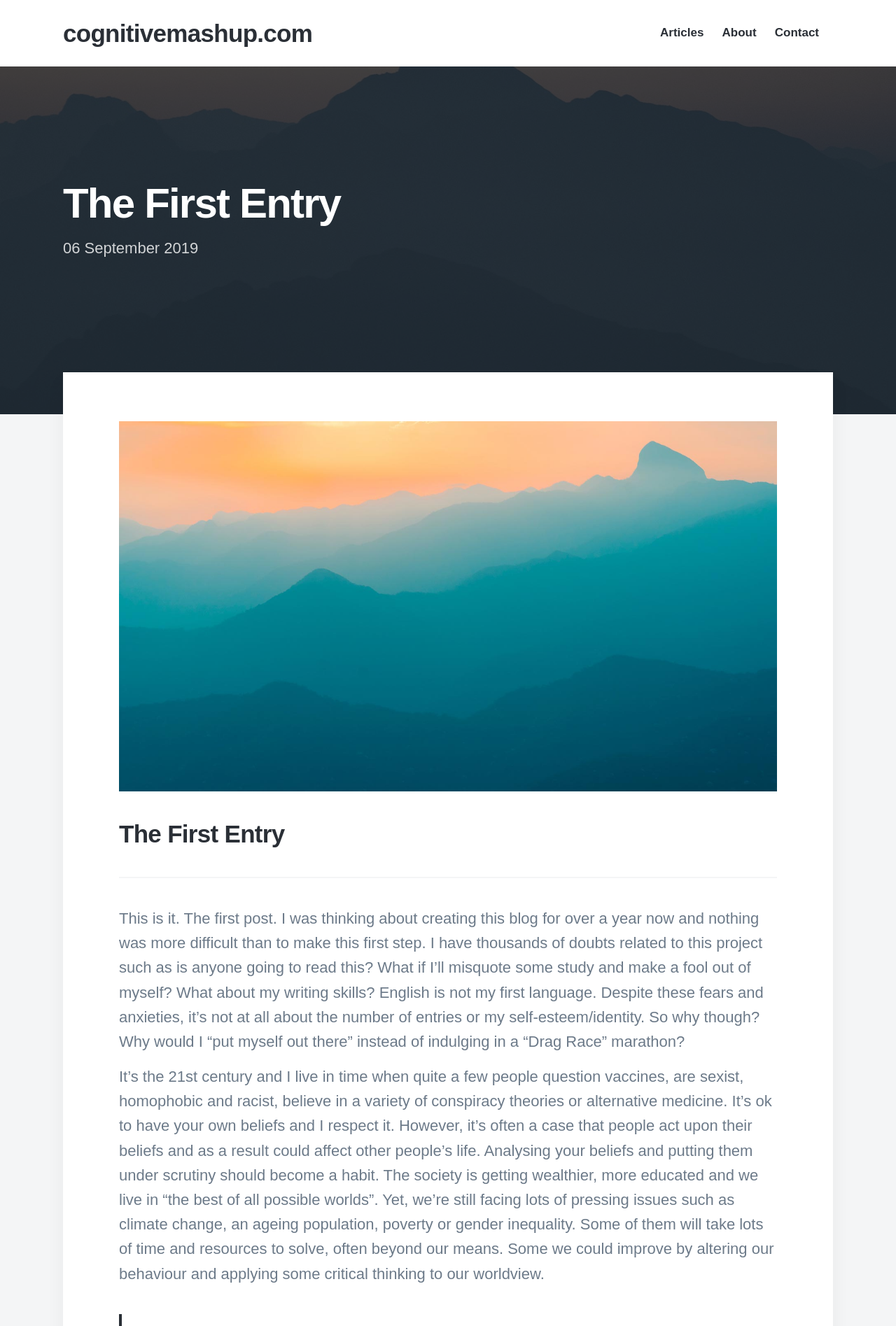
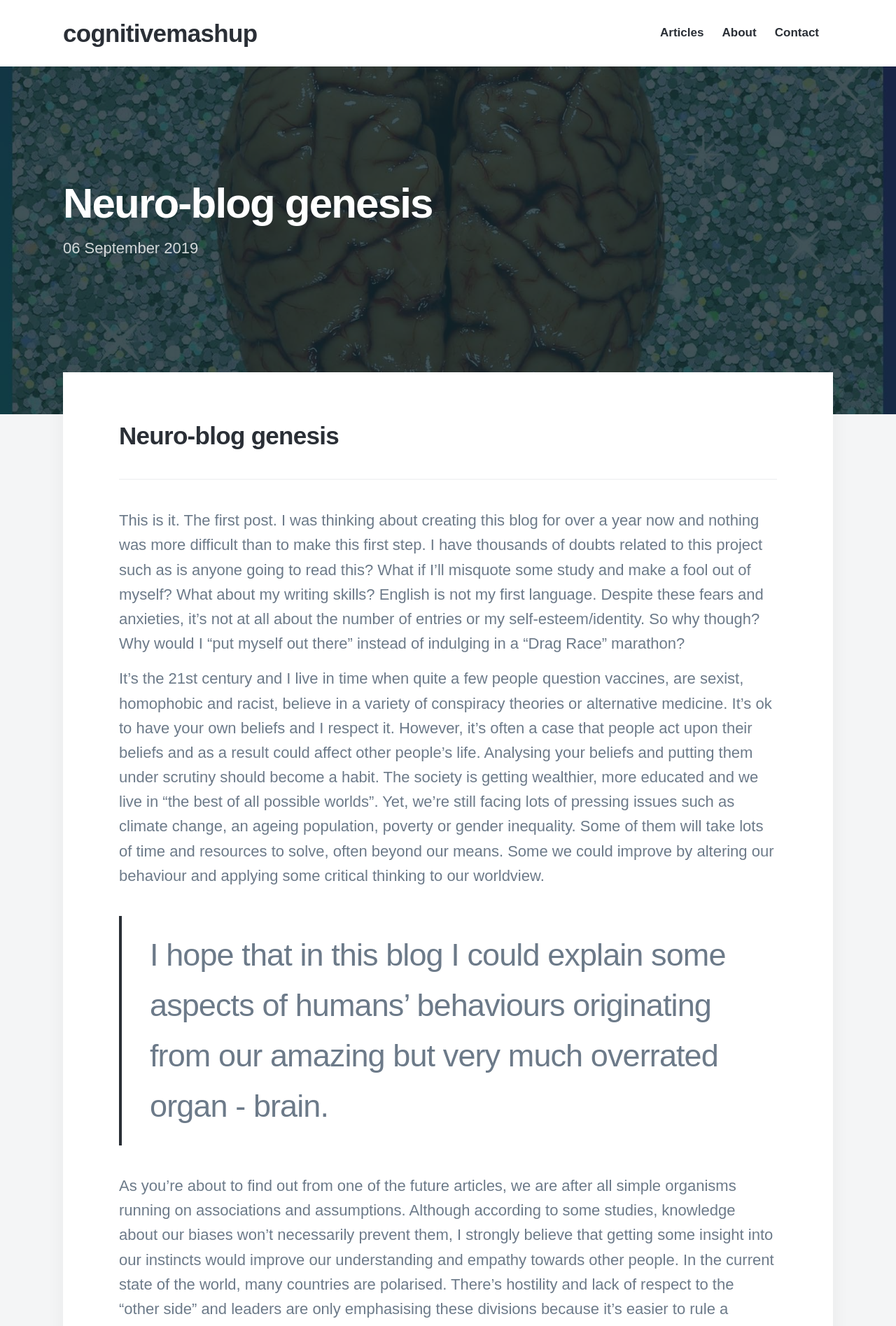
Before and after one commit to sandramariamachon/cognitive_mashup, a Jekyll site: the page built from _posts/2018-06-30-demo-post.md, in a window 1280 px wide. Shown: the top 1895 px of the page at 70% size. Built offline with Jekyll 4.4.1, drawn with Linux system fonts in a browser that asks for light colours; nearby versions of some CDN libraries; some web fonts are replaced; some of the changed text lies outside the part shown.

Commit message:
update assets

```diff
--- a/_data/settings.yml
+++ b/_data/settings.yml
@@ -1,10 +1,10 @@
 basic_settings:
-  site_title: cognitivemashup.com
+  site_title: cognitivemashup
   favicon_image: /images/logo.png
 
 header_settings:
   logo_image:
-  logo_width: 100
+  logo_width: 50
 
 
 menu_settings:
--- a/_posts/2018-06-30-demo-post.md
+++ b/_posts/2018-06-30-demo-post.md
@@ -1,13 +1,13 @@
 ---
-title: 'The First Entry'
+title: 'Neuro-blog genesis'
 date: 2019-09-06
-description: A short explanation of why on earth am I even doing this.
-featured_image: '/images/demo/demo-square.jpg'
+description: A short explanation of why on earth am I even doing this!
+featured_image: '/images/art/firstpost.jpg'
 ---
 
-![](/images/demo/demo-landscape.jpg)
 
-## The First Entry
+
+## Neuro-blog genesis
 
 -----------------------------------------------------------------------------
 
--- a/index.html
+++ b/index.html
@@ -2,7 +2,7 @@
 layout: default
 title: A sleek, modern Jekyll theme for personal websites.
 description: A sleek, modern Jekyll theme for personal websites. Personal is the perfect theme for developers, designers and other creatives.
-featured_image: /images/demo/home.jpg
+featured_image: /images/art/coverpic.jpg
 ---
 
 <section class="hero">
```
Also changed, not shown: _includes/header.html (+10 -0 lines), images/art/coverpic.jpg (added), images/art/firstpost.jpg (added).
